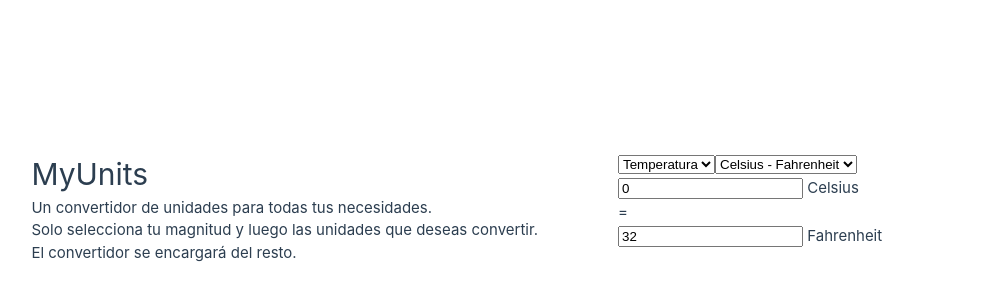
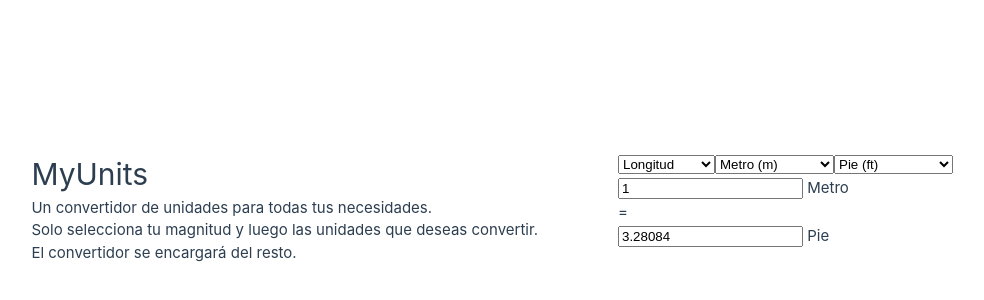
Before and after one commit to IIC3585/2025-1-s1-g8-t3, a Vue app in the folder MyUnits-Vue/: page / in a window 1280 px wide. Shown: the part 192-492 px from the top of the page, without its empty margins (22-1006 px from the left). Built offline with nearby package versions, Linux system fonts and the light colour scheme.

Commit message:
Added arbitrary unit conversion

```diff
--- a/MyUnits-Vue/src/components/Converter.vue
+++ b/MyUnits-Vue/src/components/Converter.vue
@@ -1,160 +1,350 @@
 <script>
 import SpecificConverter from './SpecificConverter.vue';
+
 export default {
   components: {
     SpecificConverter
   },
   data() {
     return {
-      selectedCategory: 'temperatura',
-      selectedConversionKey: 'Celsius - Fahrenheit',
+      // Valores iniciales
+      selectedCategory: 'longitud',
+      selectedUnitA: 'metro',
+      selectedUnitB: 'pie',
+      // Magnitudes y unidades
+      // Se define una unidad base para cada magnitud y se definen las conversiones a partir de esa unidad base
       conversionTypes: {
-        temperatura: {
-          label: 'Temperatura',
-          conversions: {
-            "Celsius - Fahrenheit": {
-              initialA: 0,
-              initialB: 32,
-              labelA: 'Celsius',
-              labelB: 'Fahrenheit',
-              convertAtoB: (c) => (c * 9) / 5 + 32,
-              convertBtoA: (f) => ((f - 32) * 5) / 9,
-            },
-          },
-        },
         longitud: {
           label: 'Longitud',
-          conversions: {
-            "Metros - Pies": {
-              initialA: 0,
-              labelA: 'Metros',
-              labelB: 'Pies',
-              convertAtoB: (m) => m * 3.28084,
-              convertBtoA: (ft) => ft / 3.28084,
+          base: 'metro',
+          units: {
+            metro: {
+              label: 'Metro',
+              symbol: 'm',
+              toBase: (x) => x,
+              fromBase: (x) => x
             },
-          },
+            pie: {
+              label: 'Pie',
+              symbol: 'ft',
+              toBase: (x) => x / 3.28084,
+              fromBase: (x) => x * 3.28084
+            },
+            kilometro: {
+              label: 'Kilómetro',
+              symbol: 'km',
+              toBase: (x) => x * 1000,
+              fromBase: (x) => x / 1000
+            },
+            milla: {
+              label: 'Milla',
+              symbol: 'mi',
+              toBase: (x) => x * 1609.34,
+              fromBase: (x) => x / 1609.34
+            },
+            centimetro: {
+              label: 'Centímetro',
+              symbol: 'cm',
+              toBase: (x) => x / 100,
+              fromBase: (x) => x * 100
+            },
+            pulgada: {
+              label: 'Pulgada',
+              symbol: 'in',
+              toBase: (x) => x / 39.3701,
+              fromBase: (x) => x * 39.3701
+            }
+          }
         },
         peso: {
           label: 'Peso',
-          conversions: {
-            "Kilogramos - Libras": {
-              initialA: 0,
-              labelA: 'Kilogramos',
-              labelB: 'Libras',
-              convertAtoB: (kg) => kg * 2.20462,
-              convertBtoA: (lb) => lb / 2.20462,
+          base: 'gramo',
+            units: {
+              gramo: {
+                label: 'Gramo',
+                symbol: 'g',
+                toBase: (x) => x,
+                fromBase: (x) => x
+              },
+              kilogramo: {
+                label: 'Kilogramo',
+                symbol: 'kg',
+                toBase: (x) => x * 1000,
+                fromBase: (x) => x / 1000
+              },
+              libra: {
+                label: 'Libra',
+                symbol: 'lb',
+                toBase: (x) => x * 453.592,
+                fromBase: (x) => x / 453.592
+              },
+              onza: {
+                label: 'Onza',
+                symbol: 'oz',
+                toBase: (x) => x * 28.3495,
+                fromBase: (x) => x / 28.3495
+              },
+              tonelada: {
+                label: 'Tonelada',
+                symbol: 'ton',
+                toBase: (x) => x * 1000000,
+                fromBase: (x) => x / 1000000
+              },
+              miligramo: {
+                label: 'Miligramo',
+                symbol: 'mg',
+                toBase: (x) => x / 1000,
+                fromBase: (x) => x * 1000
+              },
             },
-          },
         },
         datos: {
           label: 'Datos',
-          conversions: {
-            "Bytes - Kilobytes": {
-              initialA: 0,
-              labelA: 'Bytes',
-              labelB: 'Kilobytes',
-              convertAtoB: (b) => b / 1024,
-              convertBtoA: (kb) => kb * 1024,
+          base: 'bytes',
+          units: {
+            bytes: {
+              label: 'Bytes',
+              symbol: 'B',
+              toBase: (x) => x,
+              fromBase: (x) => x
             },
-            "Kilobytes - Megabytes": {
-              initialA: 0,
-              labelA: 'Kilobytes',
-              labelB: 'Megabytes',
-              convertAtoB: (kb) => kb / 1024,
-              convertBtoA: (Mb) => Mb * 1024,
+            kilobytes: {
+              label: 'Kilobytes',
+              symbol: 'KB',
+              toBase: (x) => x * 1024,
+              fromBase: (x) => x / 1024
             },
-            "Megabytes - Gigabytes": {
-              initialA: 0,
-              labelA: 'Megabytes',
-              labelB: 'Gigabytes',
-              convertAtoB: (Mb) => Mb / 1024,
-              convertBtoA: (Gb) => Gb * 1024,
+            megabytes: {
+              label: 'Megabytes',
+              symbol: 'MB',
+              toBase: (x) => x * (1024 ** 2),
+              fromBase: (x) => x / (1024 ** 2)
+            },
+            gigabytes: {
+              label: 'Gigabytes',
+              symbol: 'GB',
+              toBase: (x) => x * (1024) ** 3,
+              fromBase: (x) => x / (1024 ** 3)
             },
           },
         },
         tiempo: {
           label: 'Tiempo',
-          conversions: {
-            "Segundos - Minutos": {
-              initialA: 0,
-              labelA: 'Segundos',
-              labelB: 'Minutos',
-              convertAtoB: (sec) => sec / 60,
-              convertBtoA: (min) => min * 60,
+          base: 'segundo',
+          units: {
+            segundo: {
+              label: 'Segundo',
+              symbol: 's',
+              toBase: (x) => x,
+              fromBase: (x) => x
             },
-            "Minutos - Horas": {
-              initialA: 0,
-              labelA: 'Minutos',
-              labelB: 'Horas',
-              convertAtoB: (min) => min / 60,
-              convertBtoA: (hr) => hr * 60,
+            minuto: {
+              label: 'Minuto',
+              symbol: 'min',
+              toBase: (x) => x * 60,
+              fromBase: (x) => x / 60
+            },
+            hora: {
+              label: 'Hora',
+              symbol: 'h',
+              toBase: (x) => x * 3600,
+              fromBase: (x) => x / 3600
+            },
+            dia: {
+              label: 'Día',
+              symbol: 'd',
+              toBase: (x) => x * 86400,
+              fromBase: (x) => x / 86400
+            },
+          }
+        },
+        velocidad: {
+          label: 'Velocidad',
+          base: 'metros/segundo',
+          units: {
+            'metros/segundo': {
+              label: 'Metros/Segundo',
+              toBase: (x) => x,
+              fromBase: (x) => x
+            },
+            'kilometros/hora': {
+              label: 'Kilómetros/Hora',
+              toBase: (x) => x / 3.6,
+              fromBase: (x) => x * 3.6
+            },
+            'millas/hora': {
+              label: 'Millas/Hora',
+              toBase: (x) => x / 2.23694,
+              fromBase: (x) => x * 2.23694
             },
           },
         },
-        velocidad: {
-          label: 'Velocidad',
-          conversions: {
-            "Metros/Segundo - Kilometro/Hora": {
-              initialA: 0,
-              labelA: 'Metros/Segundo',
-              labelB: 'Kilometro/Hora',
-              convertAtoB: (ms) => ms * 3.6,
-              convertBtoA: (kmh) => kmh / 3.6,
+        temperatura: {
+          label: 'Temperatura',
+          base: 'celcius',
+          initialValue: 0,
+          units: {
+            celcius: {
+              label: 'Celsius',
+              symbol: '°C',
+              toBase: (x) => x,
+              fromBase: (x) => x
             },
-          },
+            fahrenheit: {
+              label: 'Fahrenheit',
+              symbol: '°F',
+              toBase: (x) => (x - 32) * 5 / 9,
+              fromBase: (x) => x * 9 / 5 + 32
+            },
+            kelvin: {
+              label: 'Kelvin',
+              symbol: 'K',
+              toBase: (x) => x - 273.15,
+              fromBase: (x) => x + 273.15
+            },
+          }
         },
+        energia: {
+          label: 'Energía',
+          base: 'joule',
+          units: {
+            julio: {
+              label: 'Joule',
+              symbol: 'J',
+              toBase: (x) => x,
+              fromBase: (x) => x
+            },
+            kilojulio: {
+              label: 'Kilojoule',
+              symbol: 'kJ',
+              toBase: (x) => x * 1000,
+              fromBase: (x) => x / 1000
+            },
+            caloría: {
+              label: 'Caloría',
+              symbol: 'cal',
+              toBase: (x) => x * 4.184,
+              fromBase: (x) => x / 4.184
+            },
+            kilocaloría: {
+              label: 'Kilocaloría',
+              symbol: 'kcal',
+              toBase: (x) => x * 4184,
+              fromBase: (x) => x / 4184
+            },
+            wattHora: {
+              label: 'Watt-Hora',
+              symbol: 'Wh',
+              toBase: (x) => x * 3600,
+              fromBase: (x) => x / 3600
+            },
+            electronvolt: {
+              label: 'Electronvolt',
+              symbol: 'eV',
+              toBase: (x) => x * 1.60218e-19,
+              fromBase: (x) => x / 1.60218e-19
+            },
+          }
+        },
+        potencia: {
+          label: 'Potencia',
+          base: 'watt',
+          units: {
+            watt: {
+              label: 'Watt',
+              symbol: 'W',
+              toBase: (x) => x,
+              fromBase: (x) => x
+            },
+            kilowatt: {
+              label: 'Kilowatt',
+              symbol: 'kW',
+              toBase: (x) => x * 1000,
+              fromBase: (x) => x / 1000
+            },
+            caballoFuerza: {
+              label: 'Caballo de Fuerza',
+              symbol: 'hp',
+              toBase: (x) => x * 745.7,
+              fromBase: (x) => x / 745.7
+            },
+          }
+        }
       }
     };
   },
   computed: {
-    currentConversions() {
-    const category = this.conversionTypes[this.selectedCategory];
-    return category ? category.conversions : {};
+    currentCategory() {
+      return this.conversionTypes[this.selectedCategory];
     },
-    current() {
-      const conversion = this.currentConversions[this.selectedConversionKey];
-      return conversion ? conversion : {};
+    unitsList() {
+      return Object.keys(this.currentCategory.units);
+    },
+    unitA() {
+      return this.currentCategory.units[this.selectedUnitA];
+    },
+    unitB() {
+      return this.currentCategory.units[this.selectedUnitB];
+    },
+    convertAtoB() {
+      return (value) => this.unitB.fromBase(this.unitA.toBase(value));
+    },
+    convertBtoA() {
+      return (value) => this.unitA.fromBase(this.unitB.toBase(value));
+    },
+    labelA() {
+      return this.unitA.label;
+    },
+    labelB() {
+      return this.unitB.label;
+    },
+    initialValue() {
+      return this.currentCategory.initialValue? this.currentCategory.initialValue : 1;
     }
   },
   methods: {
     onCategoryChange(event) {
-      const newCategory = event.target.value;
-      this.selectedCategory = newCategory;
-
-      const conversions = this.conversionTypes[newCategory].conversions;
-      const firstKey = Object.keys(conversions)[0];
-      this.selectedConversionKey = firstKey;
+      this.selectedCategory = event.target.value;
+      const units = Object.keys(this.conversionTypes[this.selectedCategory].units);
+      this.selectedUnitA = units[0];
+      this.selectedUnitB = units[1] || units[0];
     }
-  },
+  }
 };
 </script>
 
 <template>
   <div class="converter">
+    <!-- Selector de magnitud -->
     <select :value="selectedCategory" @change="onCategoryChange">
       <option v-for="(category, key) in conversionTypes" :key="key" :value="key">
         {{ category.label }}
       </option>
     </select>
 
-    <select v-model="selectedConversionKey">
-      <option
-        v-for="(conversion, key) in currentConversions"
-        :key="key"
-        :value="key"
-      >
-        {{ key }}
+    <!-- Selector de unidad 1 -->
+    <select v-model="selectedUnitA">
+      <option v-for="unit in unitsList" :key="unit" :value="unit">
+        {{ currentCategory.units[unit].label }} ({{ currentCategory.units[unit].symbol }})
       </option>
     </select>
 
+    <!-- Selector de unidad 2 -->
+    <select v-model="selectedUnitB">
+      <option v-for="unit in unitsList" :key="unit" :value="unit">
+        {{ currentCategory.units[unit].label }} ({{ currentCategory.units[unit].symbol }})
+      </option>
+    </select>
+
+    <!-- Convertidor específico -->
     <SpecificConverter
-      :key="selectedConversionKey"
-      :initialA="current.initialA"
-      :initialB="current.initialB"
-      :labelA="current.labelA"
-      :labelB="current.labelB"
-      :convertAtoB="current.convertAtoB"
-      :convertBtoA="current.convertBtoA"
+      :key="selectedUnitA + '-' + selectedUnitB"
+      :initialA="initialValue"
+      :initialB="convertAtoB(initialValue)"
+      :labelA="labelA"
+      :labelB="labelB"
+      :convertAtoB="convertAtoB"
+      :convertBtoA="convertBtoA"
     />
   </div>
 </template>
--- a/MyUnits-Vue/src/components/SpecificConverter.vue
+++ b/MyUnits-Vue/src/components/SpecificConverter.vue
@@ -30,7 +30,7 @@ export default {
     data() {
         return {
             a: this.initialA,
-            b: this.initialB || this.initialA
+            b: this.initialB
         }
     },
     methods: {
```
